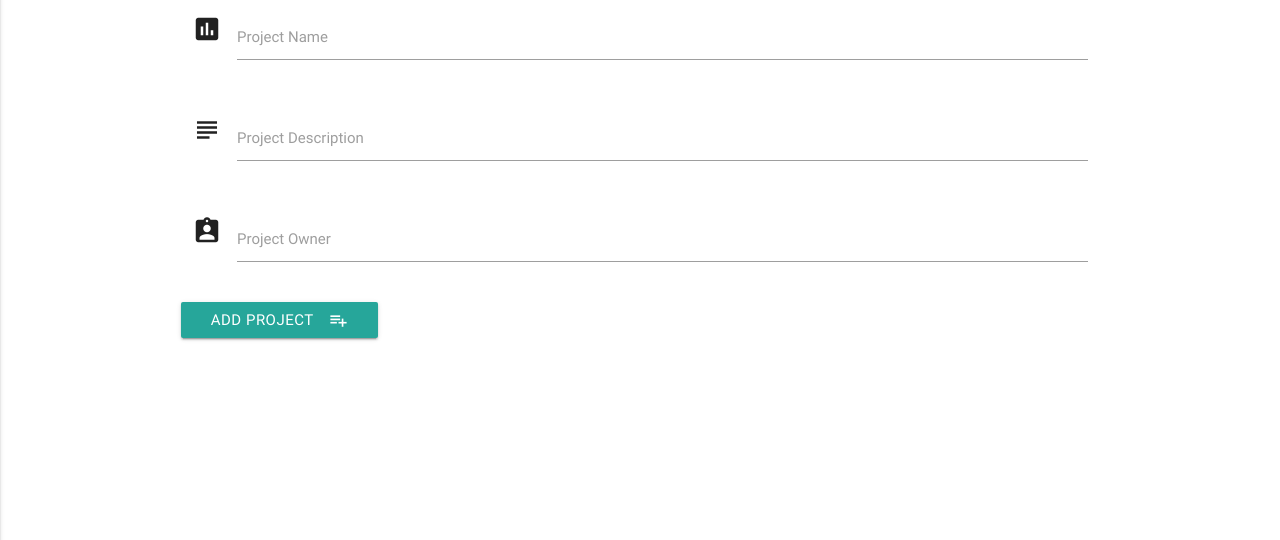
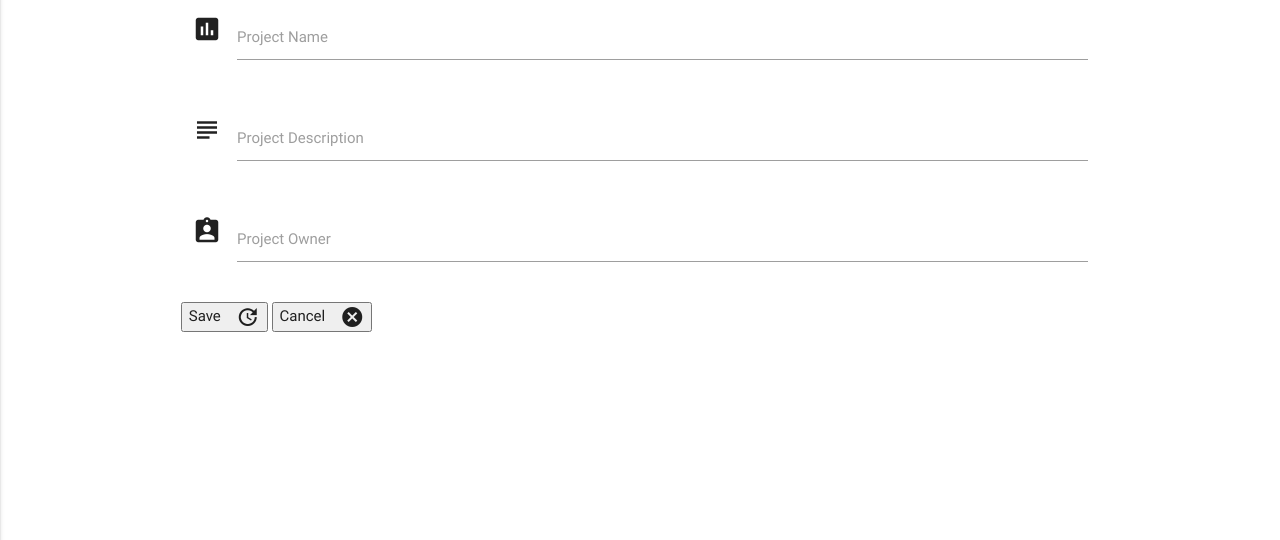
Before and after one commit to Mofarrell1967/project-task-tracker, a Flask app: page /add_project in a window 1280 px wide. Shown: the part 208-748 px from the top of the page. Run offline with Flask 2, Linux system fonts and the light colour scheme; some libraries are stand-ins or nearby versions.

Commit message:
Updated buttons and menus

```diff
--- a/static/css/style.css
+++ b/static/css/style.css
@@ -29,9 +29,9 @@
     padding-top: 55px;
 }
 
+
 .spacing {
     margin-left: 35px;
-    text-align: right;
-
-
+    text-align: left;
+    text-decoration: underline;
 }
--- a/templates/addproject.html
+++ b/templates/addproject.html
@@ -24,11 +24,15 @@
             <label for="project_owner">Project Owner</label>
         </div>
     </div>
-    <div class="row">
-        <button class="btn waves-effect waves-light" type="submit" name="action">Add Project
-            <i class="material-icons right">playlist_add</i>
-        </button>
-    </div>
+     <div class="row">
+            <button class=".btn_small waves-effect waves-light" type="submit" name="action">Save
+                <i class="material-icons right">update</i>
+             </button>
+
+            <button class=".btn_small waves-effect waves-light" type="submit" name="action">Cancel
+                <i class="material-icons right">cancel</i>
+             </button>
+        </div>
 </form>
 
 
--- a/templates/projects.html
+++ b/templates/projects.html
@@ -20,11 +20,7 @@
 
     </ul>
 </div>
-<div class="row">
-    <a href="{{url_for('add_project')}}" class="waves-effect waves-light btn">
-        <i class="material-icons right">playlist_add</i>Add Project
-    </a>
-</div>
+
 
 
 {% endblock %}
--- a/templates/staff.html
+++ b/templates/staff.html
@@ -20,9 +20,5 @@
 
     </ul>
 </div>
-<div class="row">
-    <a href="{{url_for('add_staff')}}" class="waves-effect waves-light btn">
-        <i class="material-icons right">playlist_add</i>Add Staff
-    </a>
-</div>
+
 {% endblock %}
```
Also changed, not shown: templates/addstaff.html (+8 -4 lines), templates/addtask.html (+6 -2 lines), templates/editstaff.html (+6 -5 lines), templates/viewtasks.html (+7 -8 lines).
